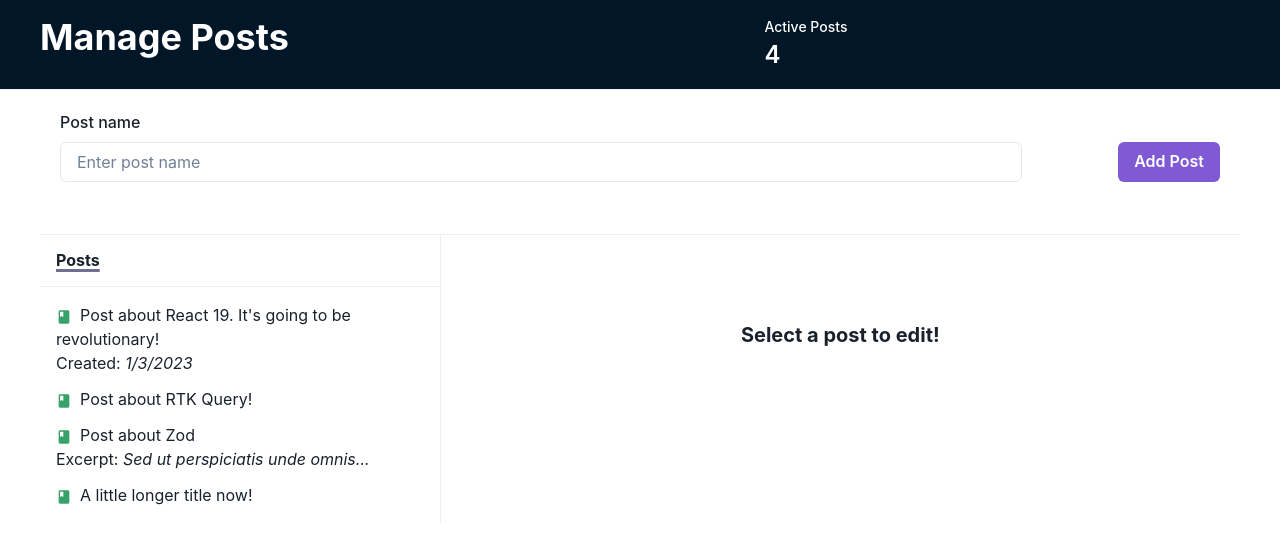
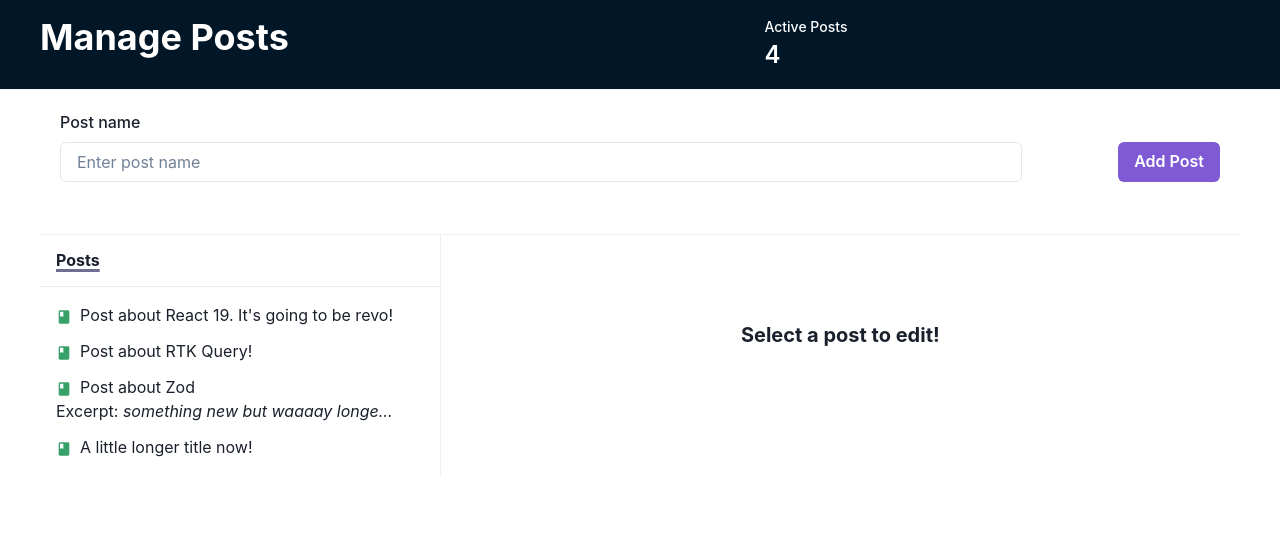
Before and after one commit to fricze/rtk3, a React (Create React App) app: page / in a window 1280 px wide. Shown: the top 544 px of the page. Built offline with nearby package versions, Linux system fonts and the light colour scheme; data requests are answered from the project's data file.

Commit message:
Editable content

```diff
--- a/db.json
+++ b/db.json
@@ -1,18 +1,17 @@
 {
   "posts": [
     {
-      "name": "Post about React 19. It's going to be revolutionary!",
-      "id": "f59a9730-000e-4cb9-8f16-00f639f37766",
-      "created": "2023-01-03"
+      "name": "Post about React 19. It's going to be revo!",
+      "id": "f59a9730-000e-4cb9-8f16-00f639f37766"
     },
     {
       "name": "Post about RTK Query!",
       "id": "e6ab219a-babf-43be-932b-e551e1f9163e"
     },
     {
-      "id": "3296a05f-6245-4f3d-9621-0fd426b415b3",
       "name": "Post about Zod",
-      "content": "Sed ut perspiciatis unde omnis iste natus error sit voluptatem accusantium doloremque laudantium, totam rem aperiam, eaque ipsa quae ab illo inventore veritatis et quasi architecto beatae vitae dicta sunt explicabo. Nemo enim ipsam voluptatem quia voluptas sit aspernatur aut odit aut fugit, sed quia consequuntur magni dolores eos qui ratione voluptatem sequi nesciunt. Neque porro quisquam est, qui dolorem ipsum quia dolor sit amet, consectetur, adipisci velit, sed quia non numquam eius modi tempora incidunt ut labore et dolore magnam aliquam quaerat voluptatem. Ut enim ad minima veniam, quis nostrum exercitationem ullam corporis suscipit laboriosam, nisi ut aliquid ex ea commodi consequatur? Quis autem vel eum iure reprehenderit qui in ea voluptate velit esse quam nihil molestiae consequatur, vel illum qui dolorem eum fugiat quo voluptas nulla pariatur?"
+      "content": "something new but waaaay longer! hello there",
+      "id": "3296a05f-6245-4f3d-9621-0fd426b415b3"
     },
     {
       "id": "17c4784a-16b1-4a18-9701-67dc77b01b76",
--- a/src/features/posts/PostDetail.tsx
+++ b/src/features/posts/PostDetail.tsx
@@ -1,4 +1,5 @@
 import React, { useState } from "react";
+import { Textarea } from "@chakra-ui/react";
 import { useNavigate, useParams } from "react-router-dom";
 import {
   useDeletePostMutation,
@@ -20,22 +21,29 @@ import {
 
 const EditablePostName = ({
   name: initialName,
+  content: initialContent,
   onUpdate,
   onCancel,
   isLoading = false,
 }: {
   name: string;
-  onUpdate: (name: string) => void;
+  content: string;
+  onUpdate: (name: string, content: string) => void;
   onCancel: () => void;
   isLoading?: boolean;
 }) => {
   const [name, setName] = useState(initialName);
+  const [content, setContent] = useState(initialContent);
 
   const handleChange = ({
     target: { value },
   }: React.ChangeEvent<HTMLInputElement>) => setName(value);
 
-  const handleUpdate = () => onUpdate(name);
+  const handleContentChange = ({
+    target: { value },
+  }: React.ChangeEvent<HTMLTextAreaElement>) => setContent(value);
+
+  const handleUpdate = () => onUpdate(name, content);
   const handleCancel = () => onCancel();
 
   return (
@@ -47,6 +55,8 @@ const EditablePostName = ({
           value={name}
           disabled={isLoading}
         />
+
+        <Textarea value={content} onChange={handleContentChange} />
       </Box>
       <Spacer />
       <Box>
@@ -108,9 +118,10 @@ export const PostDetail = () => {
       {isEditing ? (
         <EditablePostName
           name={post.name}
-          onUpdate={async (name) => {
+          content={post.content || ""}
+          onUpdate={async (name, content) => {
             try {
-              await updatePost({ id, name }).unwrap();
+              await updatePost({ id, name, content }).unwrap();
             } catch {
               toast({
                 title: "An error occurred",
```
Also changed, not shown: src/app/services/posts.ts (+3 -5 lines), src/features/posts/PostsManager.tsx (+10 -3 lines).
